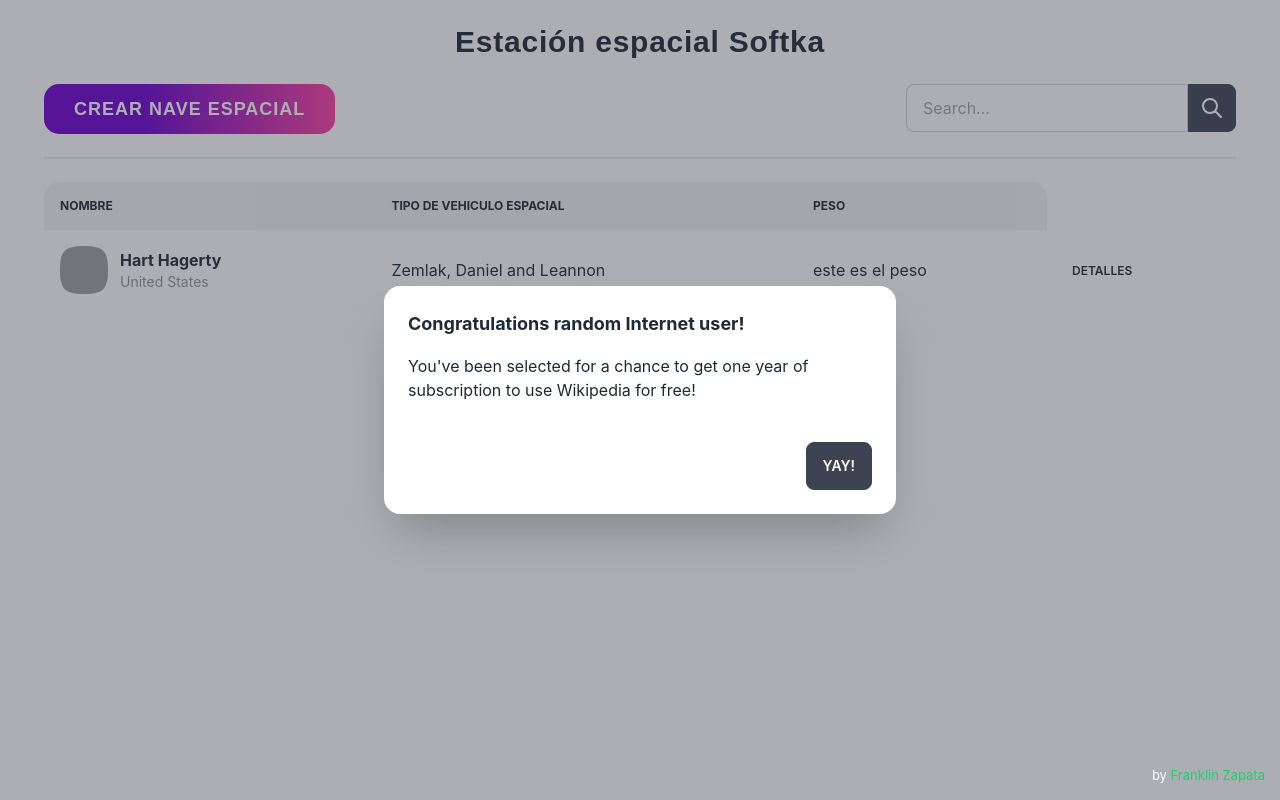
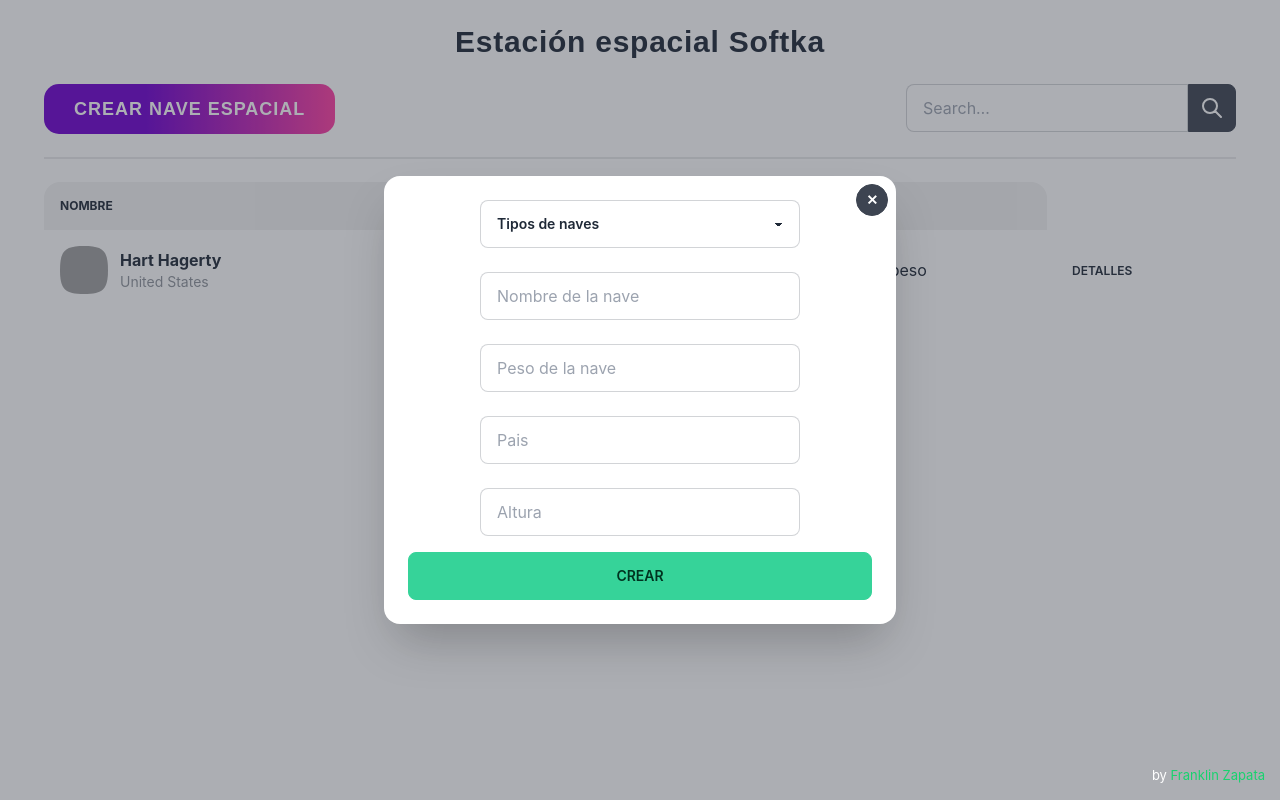
Before and after one commit to FranklinZ12/softka-reto-tecnico, a React (Create React App) app: page / in a window 1280 px wide. Both pictures are taken after a click on the label "CREAR NAVE ESPACIAL". Built offline with nearby package versions, Linux system fonts and the light colour scheme; grey boxes are pictures that could not be loaded.

Commit message:
form crear naves completada

```diff
--- a/package.json
+++ b/package.json
@@ -7,11 +7,13 @@
     "@testing-library/react": "^13.3.0",
     "@testing-library/user-event": "^13.5.0",
     "daisyui": "^2.19.0",
+    "formik": "^2.2.9",
     "react": "^18.2.0",
     "react-dom": "^18.2.0",
     "react-router-dom": "^6.3.0",
     "react-scripts": "5.0.1",
-    "web-vitals": "^2.1.4"
+    "web-vitals": "^2.1.4",
+    "yup": "^0.32.11"
   },
   "scripts": {
     "start": "react-scripts start",
--- a/src/components/CrearNave.jsx
+++ b/src/components/CrearNave.jsx
@@ -1,23 +1,181 @@
 import 'styles/modal.css';
+import { Formik, Field, Form, ErrorMessage } from 'formik';
+import { SignupSchema } from 'utils/validation';
+import Select from './ui/Select';
+import { useEffect, useState } from 'react';
+
+const initialValues = {
+    tipoNave: "",
+    nombre: "",
+    peso: "",
+    pais: "",
+    pesoCarga: "",
+    altura: "",
+    capacidadPersonas: "",
+    estadoNave: "",
+    empuje: "",
+    objetivo: "",
+}
+
+
+const dropdownOptions = [
+    { key: 'Tipos de naves', value: '' },
+    { key: 'lanzadera', value: 'lanzadera' },
+    { key: 'No tripulado', value: 'noTripulado' },
+    { key: 'Tripulado', value: 'tripulado' },
+];
 
 const CrearNave = () => {
+    const onSubmit = values => console.log('form data', values);
+    const [dataForm, setDataForm] = useState('');
+
     return (
-        <div>
+        <section>
             {/* <!-- The button to open modal --> */}
-            <label htmlFor="my-modal-6" className="btn modal-button gradient-btn">Crear nave espacial</label>
+            <label htmlFor="my-modal-3" className="btn modal-button gradient-btn">Crear nave espacial</label>
 
-            {/* <!-- The modal --> */}
-            <input type="checkbox" id="my-modal-6" className="modal-toggle" />
-            <div className="modal modal-bottom sm:modal-middle">
-                <div className="modal-box">
-                    <h3 className="font-bold text-lg">Congratulations random Internet user!</h3>
-                    <p className="py-4">You've been selected for a chance to get one year of subscription to use Wikipedia for free!</p>
-                    <div className="modal-action">
-                        <label htmlFor="my-modal-6" className="btn">Yay!</label>
-                    </div>
+            {/* <!-- Put this part before </body> tag-- > */}
+            <input type="checkbox" id="my-modal-3" className="modal-toggle" />
+            <div className="modal">
+                <div className="modal-box relative">
+                    <label htmlFor="my-modal-3" className="btn btn-sm btn-circle absolute right-2 top-2">✕</label>
+                    <Formik
+                        initialValues={initialValues}
+                        // initialValuesTripulado={initialValuesTripulado}
+
+                        onSubmit={onSubmit}
+                    >
+                        {/* {
+                            ({ isSubmitting }) => ( */}
+                        <Form className='flex flex-col justify-around gap-4'>
+                            <div className='flex flex-col items-center gap-6'>
+                                <Select name='tipoNave'
+                                    options={dropdownOptions}
+                                    className="select select-bordered w-full max-w-xs"
+                                    required
+                                    onClick={(e) => {
+                                        setDataForm(e.target.value)
+                                    }}
+                                />
+                                <Field
+                                    type="text"
+                                    name="nombre"
+                                    className="input input-bordered w-full max-w-xs"
+                                    placeholder="Nombre de la nave"
+                                    required
+                                />
+                                <ErrorMessage name="nombre" component="small" className="text-red-500" />
+                                <Field
+                                    type="text"
+                                    name="peso"
+                                    className="input input-bordered w-full max-w-xs"
+                                    placeholder="Peso de la nave"
+                                    required
+                                />
+                                <ErrorMessage name="peso" component="small" className="text-red-500" />
+                                <Field
+                                    type="text"
+                                    name="pais"
+                                    className="input input-bordered w-full max-w-xs"
+                                    placeholder="Pais"
+                                    required
+                                />
+                                <ErrorMessage name="peso" component="small" className="text-red-500" />
+                                <Field
+                                    type="text"
+                                    name="altura"
+                                    className="input input-bordered w-full max-w-xs"
+                                    placeholder="Altura"
+                                    required
+                                />
+                                <ErrorMessage name="altura" component="small" className="text-red-500" />
+                                {
+                                    dataForm === 'lanzadera' &&
+                                    <>
+                                        <Field
+                                            type="text"
+                                            name="pesoCarga"
+                                            className="input input-bordered w-full max-w-xs"
+                                            placeholder="Peso de carga"
+                                            required
+                                        />
+                                        <ErrorMessage name="pesoCarga" component="small" className="text-red-500" />
+                                        <Field
+                                            type="text"
+                                            name="empuje"
+                                            className="input input-bordered w-full max-w-xs"
+                                            placeholder="empuje"
+                                            required
+                                        />
+                                        <ErrorMessage name="empuje" component="small" className="text-red-500" />
+                                    </>
+                                }
+                                {
+                                    dataForm === 'noTripulado' &&
+                                    <>
+                                        <Field
+                                            type="text"
+                                            name="estadoNave"
+                                            className="input input-bordered w-full max-w-xs"
+                                            placeholder="Estado de la nave"
+                                            required
+                                        />
+                                        <ErrorMessage name="estadoNave" component="small" className="text-red-500" />
+                                        <Field
+                                            type="text"
+                                            name="empuje"
+                                            className="input input-bordered w-full max-w-xs"
+                                            placeholder="empuje"
+                                            required
+                                        />
+                                        <ErrorMessage name="empuje" component="small" className="text-red-500" />
+                                        <Field
+                                            type="text"
+                                            name="objetivo"
+                                            className="input input-bordered w-full max-w-xs"
+                                            placeholder="Objetivo a estudiar"
+                                            required
+                                        />
+                                        <ErrorMessage name="objetivo" component="small" className="text-red-500" />
+                                    </>
+                                }
+                                {
+                                    dataForm === 'tripulado' &&
+                                    <>
+                                        <Field
+                                            type="text"
+                                            name="objetivo"
+                                            className="input input-bordered w-full max-w-xs"
+                                            placeholder="Objetivo a aterrizar"
+                                            required
+                                        />
+                                        <ErrorMessage name="objetivo" component="small" className="text-red-500" />
+                                        <Field
+                                            type="text"
+                                            name="capacidadPersonas"
+                                            className="input input-bordered w-full max-w-xs"
+                                            placeholder="Capacidad de personas"
+                                            required
+                                        />
+                                        <ErrorMessage name="capacidadPersonas" component="small" className="text-red-500" />
+                                    </>
+                                }
+                            </div>
+                            <div>
+                                <button type="submit"
+                                    //   disabled={isSubmitting}
+                                    className='btn btn-success btn-block'
+                                >
+                                    Crear
+                                </button>
+                            </div>
+                        </Form>
+                        {/* ) */}
+                        {/* } */}
+                    </Formik>
                 </div>
             </div>
-        </div>
+        </section>
     )
 }
 
--- /dev/null
+++ b/src/components/ui/Select.jsx
@@ -0,0 +1,25 @@
+import { Field, ErrorMessage } from 'formik';
+import { Fragment } from 'react';
+
+const Select = (props) => {
+    const { name, options, ...rest } = props;
+    return (
+        <Fragment>
+            <Field as="select" name={name} {...rest}
+            >
+                {options.map(option => {
+                    return (
+                        <option key={option.value}
+                            value={option.value}
+                        >
+                            {option.key}
+                        </option>
+                    )
+                })}
+            </Field>
+            <ErrorMessage name={name} component="small" className="text-red-500" />
+        </Fragment>
+    )
+}
+
+export default Select
--- a/src/pages/HomeScreen.jsx
+++ b/src/pages/HomeScreen.jsx
@@ -10,7 +10,7 @@ const HomeScreen = () => {
         <CrearNave />
         <Busqueda />
       </div>
-      <div class="divider"></div>
+      <div className="divider"></div>
       <div className="overflow-x-auto w-full">
         <table className="table w-full">
           {/* <!-- head --> */}
--- /dev/null
+++ b/src/utils/validation.js
@@ -0,0 +1,12 @@
+import * as Yup from 'yup';
+
+export const SignupSchema = Yup.object().shape({
+    nombre: Yup.string()
+        .min(3, '¡Nombre muy corto!')
+        .max(20, '¡Nombre muy largo!')
+        .required('Required'),
+    tipo_nave: Yup.string()
+        .required('Required'),
+    peso: Yup.string()
+        .required('Required'),
+});
```
Also changed, not shown: src/components/Busqueda.jsx (+5 -5 lines), 2 other files (tests, documents, lock files or other folders).
